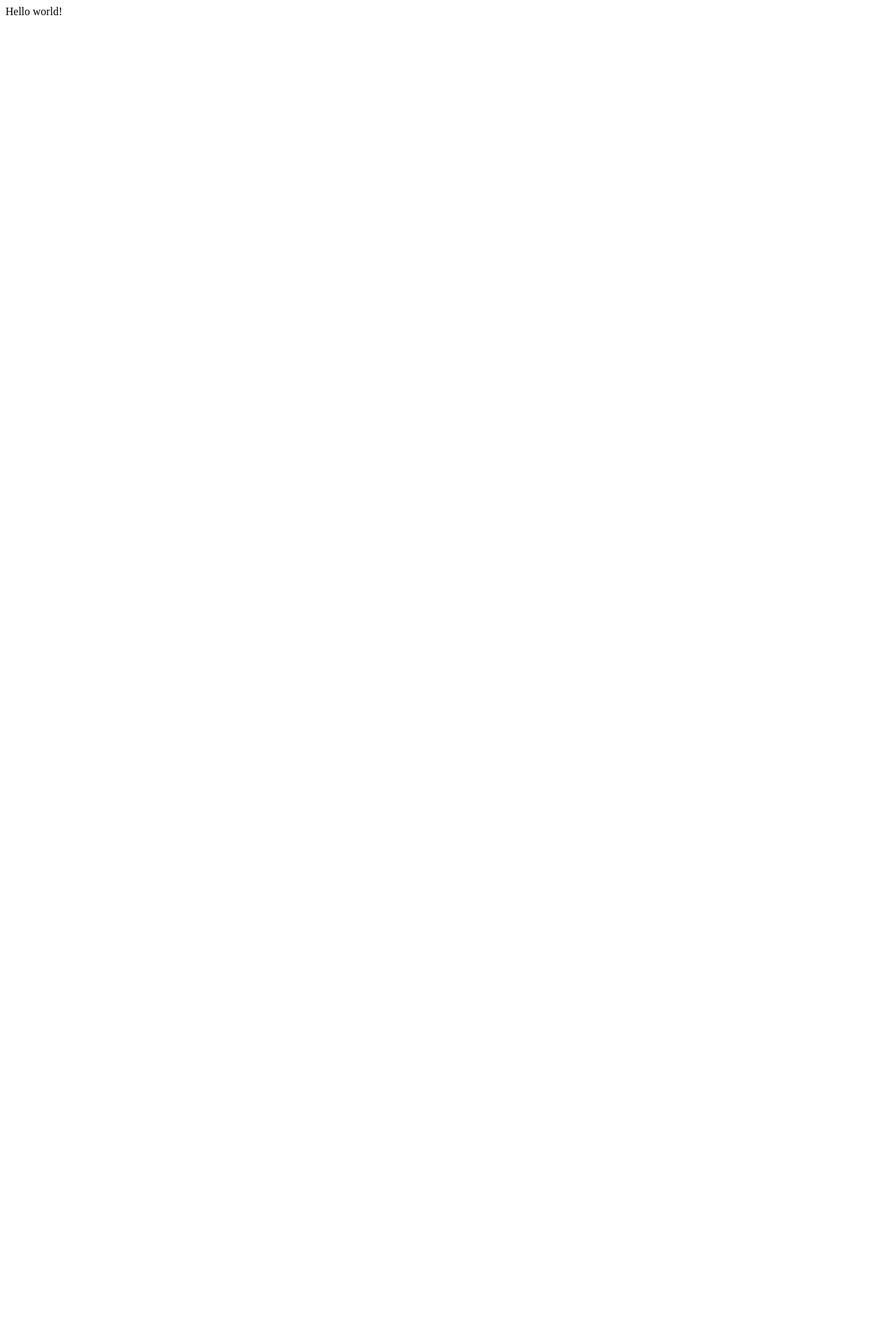
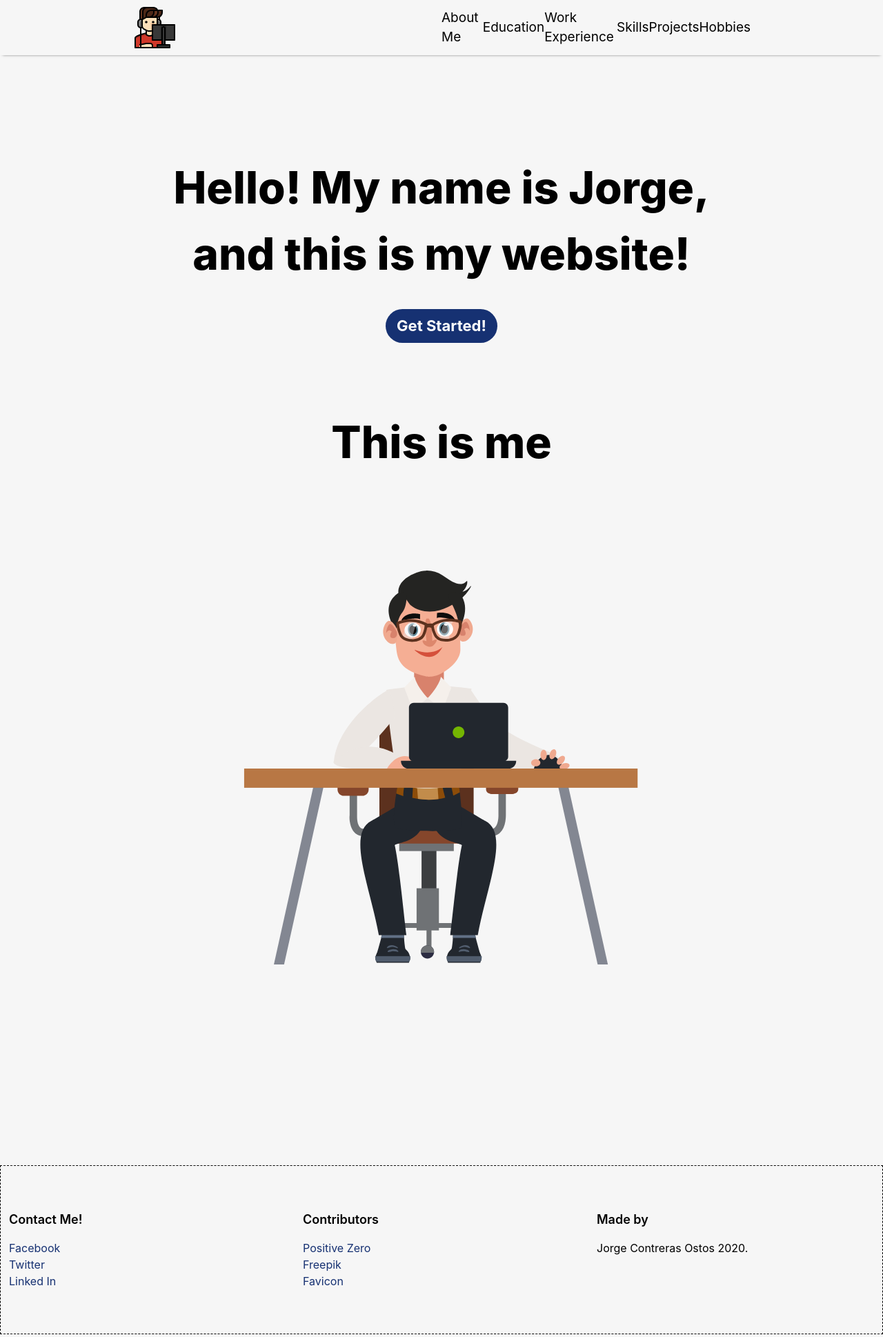
Before and after one commit to jorgecontrerasostos/my-site, a Gatsby site: page / in a window 1280 px wide. Shown: the whole page at 69% size. Before the commit the page ends 800 px from the top, so only its background shows below. Built offline with nearby package versions, Linux system fonts and the light colour scheme; Gatsby itself is replaced by a stand-in of ours.

Commit message:
Added svg

```diff
--- a/gatsby-config.js
+++ b/gatsby-config.js
@@ -5,5 +5,5 @@
  */
 
 module.exports = {
-  /* Your site config here */
+  plugins: ["gatsby-plugin-postcss"],
 }
--- a/package.json
+++ b/package.json
@@ -15,8 +15,12 @@
   },
   "dependencies": {
     "gatsby": "^2.19.7",
+    "gatsby-plugin-postcss": "^2.1.21",
     "react": "^16.12.0",
-    "react-dom": "^16.12.0"
+    "react-anchor-link-smooth-scroll": "^1.0.12",
+    "react-dom": "^16.12.0",
+    "styled-jsx": "^3.2.4",
+    "tailwindcss": "^1.2.0"
   },
   "devDependencies": {
     "prettier": "^1.19.1"
--- /dev/null
+++ b/postcss.config.js
@@ -0,0 +1,3 @@
+module.exports = () => ({
+  plugins: [require("tailwindcss")],
+})
--- /dev/null
+++ b/src/components/Footer.jsx
@@ -0,0 +1,38 @@
+import React from "react"
+import "../../static/css/footer.css"
+
+const Footer = () => {
+  return (
+    <footer className="container mx-auto py-16 px-3 mt-48 mb-8 footer">
+      <div className="flex -mx-3 elements-container">
+        <div className="flex-1 px-3">
+          <h2 className="text-lg font-semibold">Contact Me!</h2>
+          <ul className="mt-4 links">
+            <li>Facebook</li>
+            <li>
+              <a href="https://twitter.com/contrerasostos">Twitter</a>
+            </li>
+            <li>
+              <a href="https://www.linkedin.com/in/jorge-contreras-ostos-66718a171/">
+                Linked In
+              </a>
+            </li>
+          </ul>
+        </div>
+        <div className="flex-1 px-3">
+          <h2 className="text-lg font-semibold">Contributors</h2>
+          <ul className="mt-4">
+            <li>Positive Zero</li>
+            <li>Freepik</li>
+            <li>Favicon</li>
+          </ul>
+        </div>
+        <div className="flex-1 px-3">
+          <h2 className="text-lg font-semibold">Made by</h2>
+          <h3 className="mt-4">Jorge Contreras Ostos 2020.</h3>
+        </div>
+      </div>
+    </footer>
+  )
+}
+export default Footer
--- /dev/null
+++ b/src/components/Layout.jsx
@@ -0,0 +1,14 @@
+import React from "react"
+import Navbar from "../components/Navbar"
+import Footer from "./Footer"
+
+const Layout = ({ children }) => {
+  return (
+    <>
+      <Navbar />
+      <main>{children}</main>
+      <Footer />
+    </>
+  )
+}
+export default Layout
--- /dev/null
+++ b/src/components/Navbar.jsx
@@ -0,0 +1,35 @@
+import React from "react"
+import AnchorLink from "react-anchor-link-smooth-scroll"
+import Avatar from "../../static/svg/avatar.svg"
+import "../../static/css/navbar.css"
+
+const Navbar = () => {
+  return (
+    <nav className="navbar justify-between">
+      <div className="w-16 mr-3">
+        <img alt="" src={Avatar} href="#presentation"></img>
+      </div>
+      <div className="w-1/2 links-container">
+        <AnchorLink href="#aboutme" className="nav-link">
+          About Me
+        </AnchorLink>
+        <AnchorLink href="#education" className="nav-link">
+          Education
+        </AnchorLink>
+        <AnchorLink href="#work-experience" className="nav-link">
+          Work Experience
+        </AnchorLink>
+        <AnchorLink href="#skills" className="nav-link">
+          Skills
+        </AnchorLink>
+        <AnchorLink href="#projects" className="nav-link">
+          Projects
+        </AnchorLink>
+        <AnchorLink href="#hobbies" className="nav-link">
+          Hobbies
+        </AnchorLink>
+      </div>
+    </nav>
+  )
+}
+export default Navbar
--- a/src/pages/index.js
+++ b/src/pages/index.js
@@ -1,3 +1,32 @@
 import React from "react"
+import "../../static/css/global.css"
+import Layout from "../components/Layout"
+import AnchorLink from "react-anchor-link-smooth-scroll"
+import Me from "../../static/svg/me.svg"
 
-export default () => <div>Hello world!</div>
+export default () => {
+  return (
+    <>
+      <Layout>
+        <section className="presentation" id="presentation">
+          <div className="mt-56 px-56 text-center">
+            <h1 className="font-extrabold text-6xl">
+              Hello! My name is Jorge,<br></br> and this is my website!
+            </h1>
+            <button className="get-started-button text-white font-bold py-2 px-4 rounded-full">
+              <AnchorLink href="#aboutme">Get Started!</AnchorLink>
+            </button>
+          </div>
+        </section>
+        <section className="aboutme mt-24" id="aboutme">
+          <h1 className="font-extrabold text-6xl text-center">This is me</h1>
+          <div>
+            <div className="px-64 pt-10">
+              <img className="w-full" src={Me} alt="Me"></img>
+            </div>
+          </div>
+        </section>
+      </Layout>
+    </>
+  )
+}
--- /dev/null
+++ b/static/css/footer.css
@@ -0,0 +1,15 @@
+.footer {
+  border-width: 1px;
+  border-style: dashed;
+  border-color: black;
+}
+.elements-container {
+  background-color: #f6f6f6;
+}
+
+li {
+  color: #163172;
+}
+li:hover {
+  color: #1e56a0;
+}
--- /dev/null
+++ b/static/css/global.css
@@ -0,0 +1,23 @@
+@import "tailwindcss/base";
+
+@import "tailwindcss/components";
+
+@import "tailwindcss/utilities";
+
+* {
+  margin: 0;
+  padding: 0;
+  box-sizing: border-box;
+  font-family: -apple-system, BlinkMacSystemFont, "Segoe UI", Roboto, Oxygen,
+    Ubuntu, Cantarell, "Open Sans", "Helvetica Neue", sans-serif;
+  background-color: #f6f6f6;
+}
+
+.get-started-button {
+  margin-top: 2rem;
+  background-color: #163172;
+  font-size: 22px;
+}
+.get-started-button:hover {
+  background-color: #1e56a0;
+}
--- /dev/null
+++ b/static/css/navbar.css
@@ -0,0 +1,28 @@
+.navbar {
+  background-color: #f6f6f6;
+  height: 10vh;
+  width: 100%;
+  top: 0;
+  position: fixed;
+  display: flex;
+  align-items: center;
+  padding: 0 12rem 0 12rem;
+  text-decoration: none;
+  box-shadow: 0px 3px 4px -4px rgba(0, 0, 0, 0.75);
+}
+
+.links-container {
+  justify-content: space-around;
+  display: flex;
+  align-items: center;
+}
+
+.nav-link {
+  text-decoration: none;
+  color: black;
+  background-color: transparent;
+  font-size: 19px;
+}
+.nav-link:hover {
+  color: #555555;
+}
--- /dev/null
+++ b/tailwind.config.js
@@ -0,0 +1,7 @@
+module.exports = {
+  theme: {
+    extend: {},
+  },
+  variants: {},
+  plugins: [],
+}
```
Also changed, not shown: static/svg/avatar.svg (added), static/svg/me.svg (added), 1 other file.
